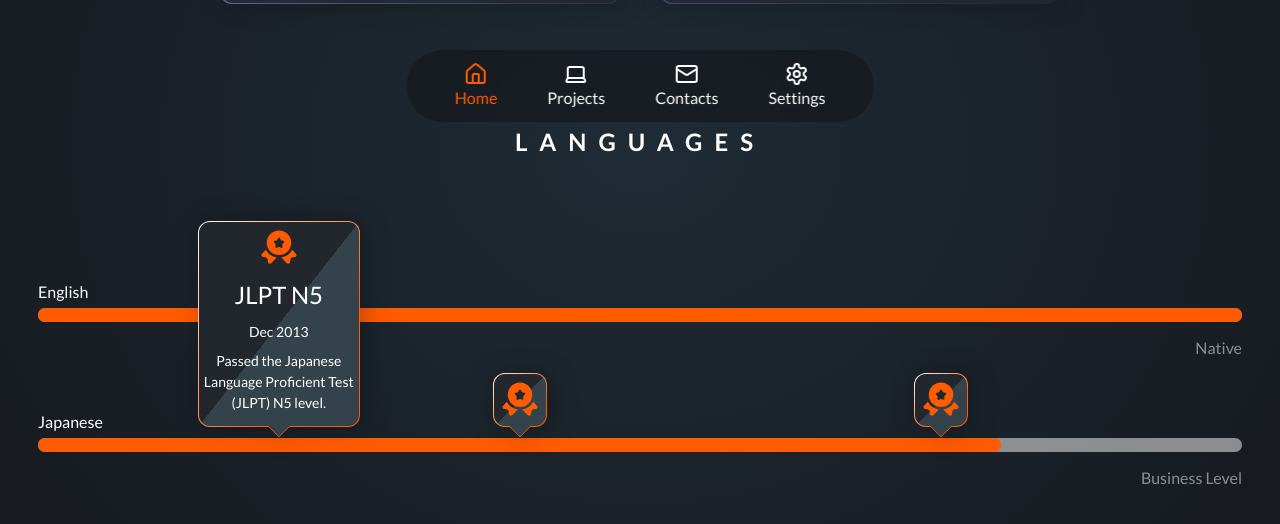
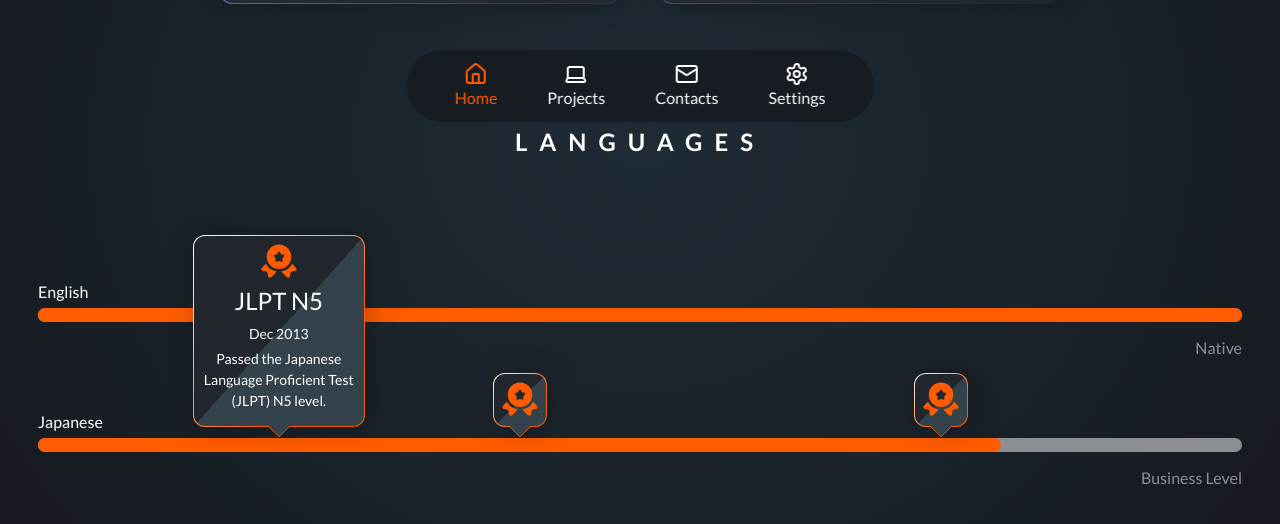
Before and after one commit to Hanayou/hanayou.dev.legacy, a Next.js app: page / in a window 1280 px wide. Both pictures are taken after a click on the element 278 px from the left and 3038 px from the top of the page. Shown: the part 2638-3162 px from the top of the page. Built offline with nearby package versions, Linux system fonts and the light colour scheme.

Commit message:
Update Milestone styling

```diff
--- a/src/widgets/skill-progress-bar/ui/Milestone.tsx
+++ b/src/widgets/skill-progress-bar/ui/Milestone.tsx
@@ -33,18 +33,18 @@ export default function Milestone({title, description, date, className}: TMilest
                   animate={{opacity: 1, height: 'auto', width: 'auto'}}
                   exit={{opacity: 0, height: 0, width: 0}}
                   transition={{ duration: 0.3 }}
-                  className='flex flex-col items-center gap-y-1 overflow-hidden'
+                  className='flex flex-col items-center px-[5px] pb-[10px] gap-y-1 overflow-hidden'
                 >
                   <motion.h4
                     layout
-                    className="text-white text-center mt-2 text-nowrap"
+                    className="text-white text-center text-nowrap"
                     initial={{ opacity: 0 }}
                     animate={{ opacity: 1 }}
                   >
                     {title}
                   </motion.h4>
                   <motion.p
-                    className="text-white text-center text-sm mt-1"
+                    className="text-white text-center text-sm"
                     initial={{ opacity: 0 }}
                     animate={{ opacity: 1 }}
                   >
@@ -54,7 +54,7 @@ export default function Milestone({title, description, date, className}: TMilest
                     )}
                   </motion.p>
                   <motion.p
-                    className="text-white text-center text-sm mt-1 mb-2 w-[150px]"
+                    className="text-white text-center text-sm w-[150px]"
                     initial={{ opacity: 0 }}
                     animate={{ opacity: 1 }}
                   >
```
